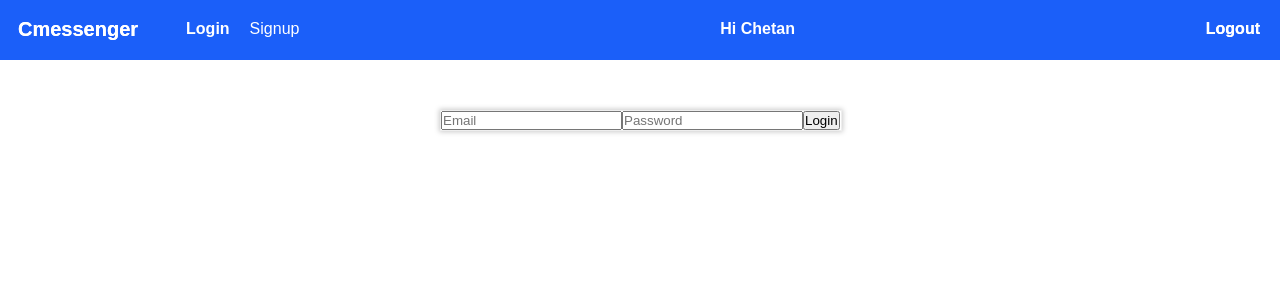
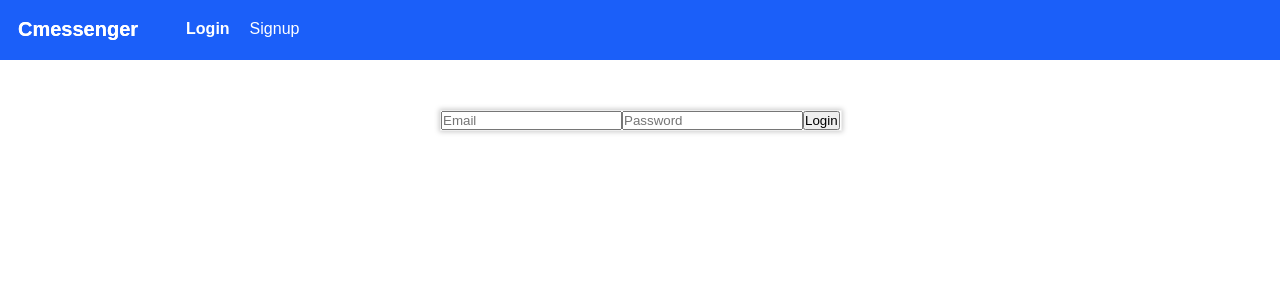
Before and after one commit to Chetandhangar/cmessenger, a React (Create React App) app: page /login in a window 1280 px wide. Shown: the top 300 px of the page. Built offline with nearby package versions, Linux system fonts and the light colour scheme.

Commit message:
showing user name

```diff
--- a/src/components/Header/index.js
+++ b/src/components/Header/index.js
@@ -1,4 +1,5 @@
 import React from 'react'
+import { useSelector } from 'react-redux';
 import {NavLink, Link} from 'react-router-dom';
 import './style.css';
 /**
@@ -7,20 +8,40 @@ import './style.css';
 **/
 
 const Header = (props) => {
+
+    const auth = useSelector(state => state.auth);
+
   return(
     <header className="header">
         <div style={{display:'flex'}}>
             <div className="logo">Cmessenger</div>
-            <ul className="leftMenu">
+
+            {
+                !auth.authenticated ?
+                <ul className="leftMenu">
                 <li><NavLink to="/login">Login</NavLink></li>
                 <li><NavLink to="signup">Signup</NavLink></li>
-            </ul>
+                </ul>
+                : null
+            }
+
+
         </div>
-            <div style={{margin: "20px 0", color:"#fff", fontWeight: 'bold'}}>Hi Chetan</div>
+            <div style={{margin: "20px 0", color:"#fff", fontWeight: 'bold'}}>
+                {
+                    auth.authenticated ? `${auth.firstname} ${auth.lastname}`: ''
+                }
+                </div>
             <ul className="menu">
-                <li>
-                <Link to={'#'} onClick={props.logout}>Logout</Link>
-                </li>
+                {
+                    auth.authenticated ?
+                    <li>
+                    <Link to={'#'} onClick={props.logout}>Logout</Link>
+                    </li>
+                    : null
+                }
+
+
 
             </ul>
     </header>
```
